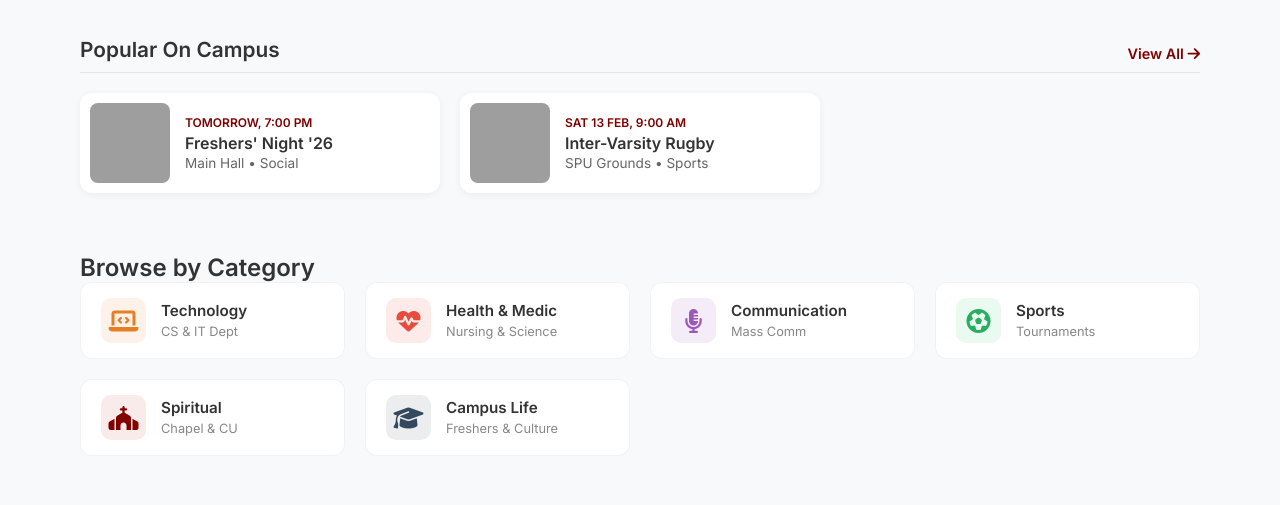
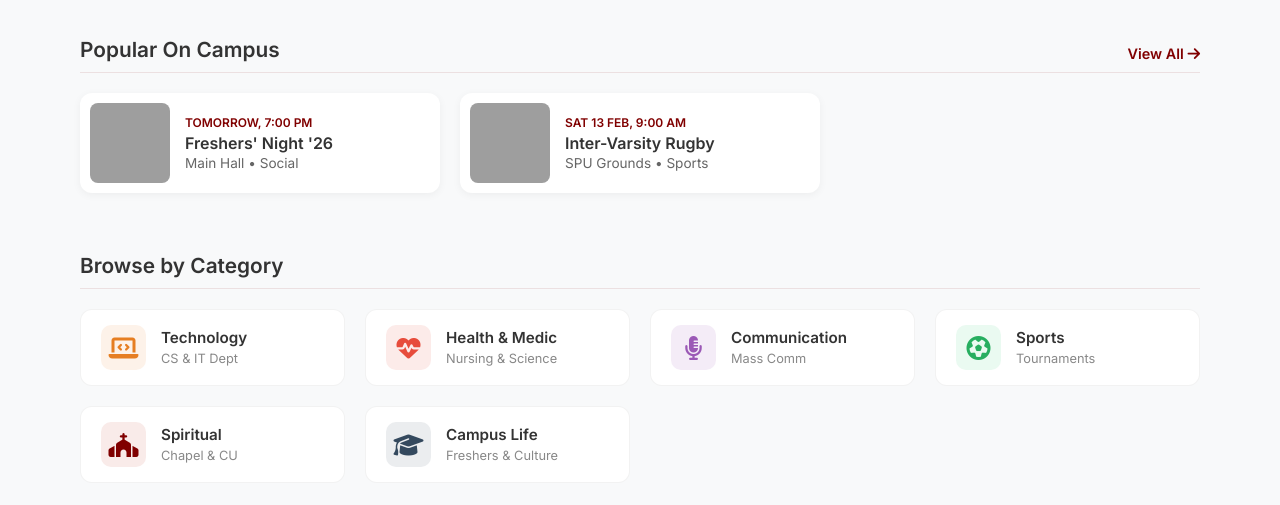
Before and after one commit to Isack-Mwangasu/Event_management_system, a plain HTML site: page index.html in a window 1280 px wide. Shown: the part 213-718 px from the top of the page. Drawn offline with Linux system fonts and the light colour scheme; grey boxes are pictures that could not be loaded.

Commit message:
fixed the class typo error

```diff
--- a/index.html
+++ b/index.html
@@ -79,7 +79,7 @@
 
 
         <section class="section-categories">
-            <div class="Section-title">
+            <div class="section-title">
                 <h2>Browse by Category</h2>
             </div>
 
```
